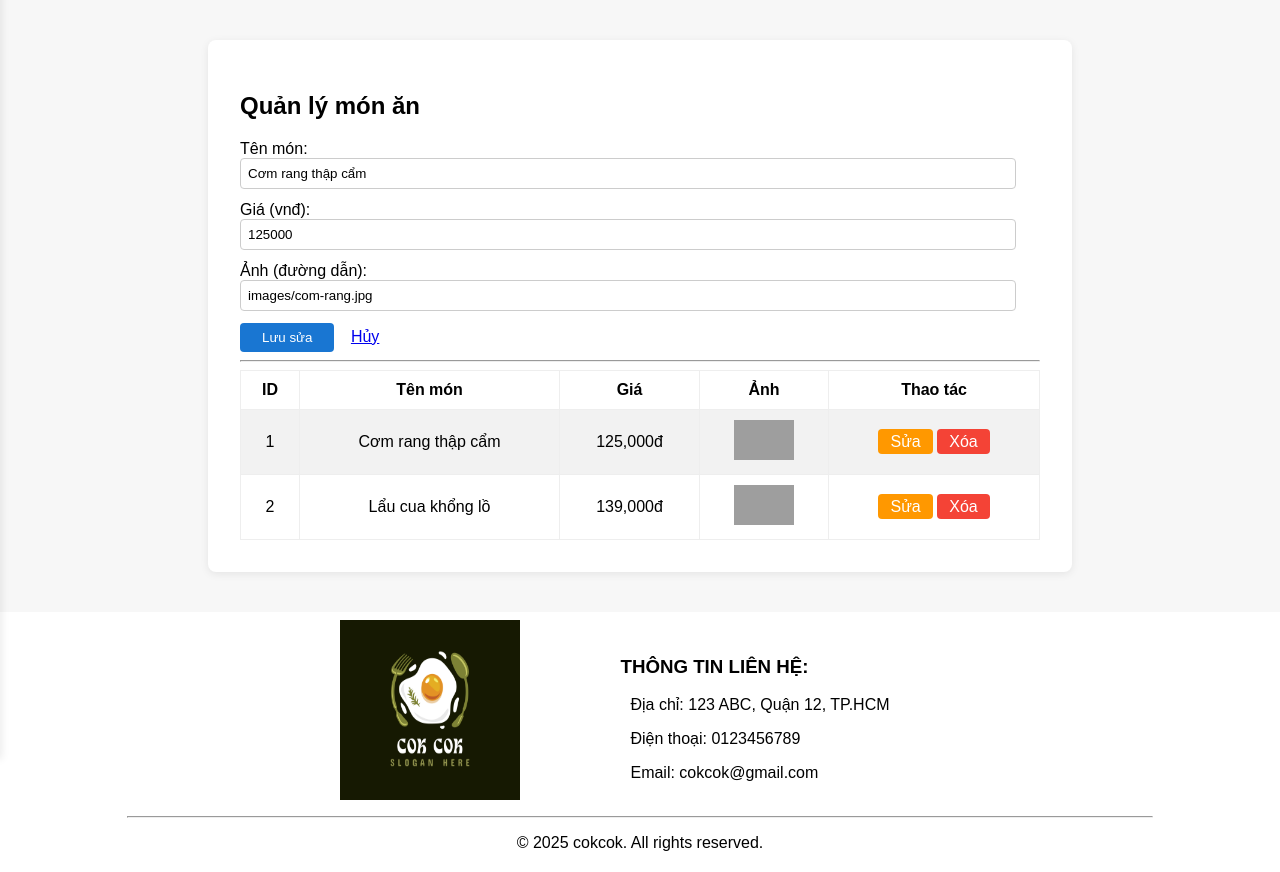
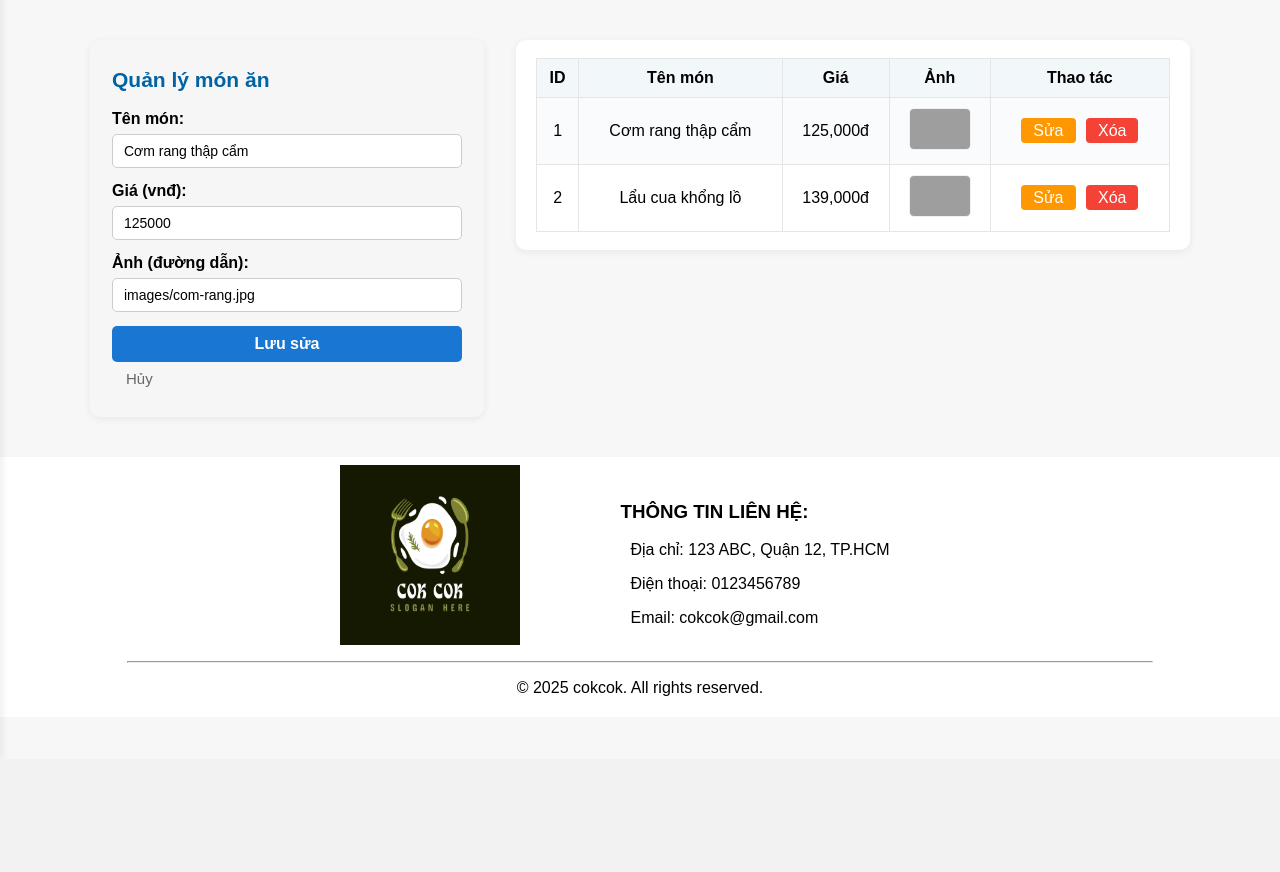
Before and after one commit to nhathuymario/CNPM, a PHP site: page /CNPM/ADMIN/index.php?edit_id=1 in a window 1280 px wide. Shown: the part 41-913 px from the top of the page. After the commit the page ends 758 px from the top, so only its background shows below. Run offline with PHP 8.4, Linux system fonts and the light colour scheme; a user stored in the database is signed in; data comes from the database, SQL or seed files in the repository; grey boxes are pictures that could not be loaded.

Commit message:
sữa link

```diff
--- a/ADMIN/index.php
+++ b/ADMIN/index.php
@@ -68,9 +68,10 @@ if (isset($_GET['edit_id'])) {
 ob_start();
 ?>
 
-<div class="container">
+<div class="menu-management-container">
+  <!-- Form bên trái -->
+  <div class="menu-form">
     <h2>Quản lý món ăn</h2>
-    <!-- Form thêm/sửa món -->
     <form method="post">
       <div class="form-group">
         <label>Tên món:</label>
@@ -87,14 +88,16 @@ ob_start();
       <?php if ($edit_dish): ?>
         <input type="hidden" name="id" value="<?php echo $edit_dish['id']; ?>">
         <input type="submit" name="edit_dish" value="Lưu sửa">
-            <a href="dishes.php" style="margin-left:12px;">Hủy</a>
+        <a href="index.php" class="btn-cancel">Hủy</a>
       <?php else: ?>
         <input type="submit" name="add_dish" value="Thêm món">
       <?php endif; ?>
     </form>
-    <hr>
-    <!-- Bảng món ăn -->
-    <table>
+  </div>
+
+  <!-- Bảng bên phải -->
+  <div class="menu-list-section">
+    <table class="menu-list">
       <tr>
         <th>ID</th>
         <th>Tên món</th>
@@ -116,6 +119,7 @@ ob_start();
       <?php endforeach; ?>
     </table>
   </div>
+</div>
 
 
 
--- a/assets/css/listmenu.css
+++ b/assets/css/listmenu.css
@@ -2,49 +2,112 @@ body {
   font-family: Arial, sans-serif;
   background: #f7f7f7;
 }
-.container {
-  max-width: 800px;
+
+/* Layout 2 cột */
+.menu-management-container {
+  display: flex;
+  gap: 32px;
+  align-items: flex-start;
+  max-width: 1100px;
+  width: 100%;
   margin: 40px auto;
+  box-sizing: border-box;
+  flex-wrap: wrap;
+}
+
+/* Form bên trái */
+.menu-form {
+  flex: 0 0 350px;
+  background: #f6f6f6;
+  padding: 28px 22px 22px 22px;
+  border-radius: 10px;
+  box-shadow: 0 2px 8px #0001;
+  min-width: 240px;
+  max-width: 420px;
+}
+.menu-form h2 {
+  margin-top: 0;
+  margin-bottom: 18px;
+  font-size: 21px;
+  color: #0063a6;
+}
+.form-group {
+  margin-bottom: 14px;
+}
+.menu-form label {
+  font-weight: 600;
+  display: block;
+  margin-bottom: 6px;
+}
+.menu-form input[type="text"],
+.menu-form input[type="number"] {
+  width: 100%;
+  padding: 8px 11px;
+  border: 1px solid #ccc;
+  border-radius: 5px;
+  font-size: 14px;
+  box-sizing: border-box;
+}
+.menu-form input[type="submit"] {
+  width: 100%;
+  background: #1976d2;
+  color: #fff;
+  padding: 9px 0;
+  border: none;
+  border-radius: 5px;
+  font-size: 16px;
+  cursor: pointer;
+  font-weight: bold;
+  transition: background 0.18s;
+}
+.menu-form input[type="submit"]:hover {
+  background: #115ea8;
+}
+.btn-cancel {
+  display: inline-block;
+  margin-left: 14px;
+  color: #666;
+  text-decoration: none;
+  font-size: 15px;
+  line-height: 2.2;
+}
+
+/* Danh sách bên phải */
+.menu-list-section {
+  flex: 1 1 500px;
+  min-width: 340px;
   background: #fff;
-  border-radius: 8px;
-  padding: 32px;
-  box-shadow: 0 2px 8px rgba(0, 0, 0, 0.08);
+  padding: 18px 20px;
+  border-radius: 10px;
+  box-shadow: 0 2px 8px #0001;
+  overflow-x: auto;
 }
-h2 {
-  margin-bottom: 20px;
+.menu-list {
+  width: 100%;
+  border-collapse: collapse;
+  font-size: 16px;
 }
-table {
-  border-collapse: collapse;
-  width: 100%;
-  background: #fff;
-}
-th,
-td {
-  border: 1px solid #eee;
-  padding: 10px;
+.menu-list th,
+.menu-list td {
+  border: 1px solid #e5e5e5;
+  padding: 10px 8px;
   text-align: center;
 }
-tr:nth-child(even) {
-  background: #f2f2f2;
+.menu-list th {
+  background: #f2f7fa;
+  font-weight: bold;
 }
-.form-group {
-  margin-bottom: 12px;
+.menu-list tr:nth-child(even) {
+  background: #f9fbfd;
 }
-input[type="text"],
-input[type="number"] {
-  width: 95%;
-  padding: 7px;
-  border: 1px solid #ccc;
-  border-radius: 4px;
+.menu-list tr:hover {
+  background: #e7f1ff;
 }
-input[type="submit"] {
-  padding: 7px 22px;
-  background: #1976d2;
-  color: #fff;
-  border: none;
-  border-radius: 4px;
-  cursor: pointer;
+.menu-list .btn {
+  margin: 0 3px;
 }
+
+/* Nút giữ nguyên class cũ */
 .btn {
   padding: 4px 12px;
   border-radius: 4px;
@@ -57,8 +120,34 @@ input[type="submit"] {
 .btn-delete {
   background: #f44336;
 }
+.btn-edit:hover {
+  background: #e57a00;
+}
+.btn-delete:hover {
+  background: #c2332a;
+}
+
+/* Ảnh món */
 .dish-img {
   width: 60px;
   height: 40px;
   object-fit: cover;
+  border-radius: 5px;
+  background: #fafafa;
+  border: 1px solid #f0f0f0;
 }
+
+/* Responsive: stack dọc khi màn nhỏ */
+@media (max-width: 900px) {
+  .menu-management-container {
+    flex-direction: column;
+    gap: 18px;
+    padding: 0 4vw;
+  }
+  .menu-form,
+  .menu-list-section {
+    width: 100%;
+    max-width: 100%;
+    margin-bottom: 22px;
+  }
+}
--- a/functions/database.php
+++ b/functions/database.php
@@ -4,7 +4,7 @@
     $username = "root";
     $password = "";
     $database = "webnhahang";
-    $port = 3306;
+    $port = 3307;
 
     // Kết nối MySQL với port chỉ định
     $conn = new mysqli($host, $username, $password, $database, $port);
--- a/includes/headerAdmin.php
+++ b/includes/headerAdmin.php
@@ -34,16 +34,16 @@
         </a>
     </div>
     <div class="user-info">
-    <span class="username">
-        <?php echo htmlspecialchars($_SESSION['username']); ?>
-    </span>
-    <span class="dropdown-arrow" onclick="toggleUserMenu()">&#9660;</span>
-    <div id="user-menu" class="user-menu">
+      <span class="username">
+        <?php echo htmlspecialchars($_SESSION['username'] ?? ''); ?>
+      </span>
+      <span class="dropdown-arrow" onclick="toggleUserMenu()">&#9660;</span>
+      <div id="user-menu" class="user-menu">
         <div class="menu-item user">
-            <?php echo htmlspecialchars($_SESSION['username']); ?>
+          <?php echo htmlspecialchars($_SESSION['username'] ?? ''); ?>
         </div>
-        <div class="menu-item logout" onclick="window.location.href='../functions/logoutAdmin.php'">
-            Đăng xuất
+        <div class="menu-item logout" onclick="window.location.href='<?php echo BASE_URL; ?>functions/logoutAdmin.php'">
+          Đăng xuất
         </div>
     </div>
 </div>
--- a/includes/headerStaff.php
+++ b/includes/headerStaff.php
@@ -50,7 +50,7 @@ $isFloor = ($current === 'floor.php');
         <div class="menu-item user">
           <?php echo htmlspecialchars($_SESSION['username'] ?? ''); ?>
         </div>
-        <div class="menu-item logout" onclick="window.location.href='/functions/logoutStaff.php'">
+        <div class="menu-item logout" onclick="window.location.href='<?php echo BASE_URL; ?>functions/logoutStaff.php'">
           Đăng xuất
         </div>
       </div>
--- a/includes/masterAdmin.php
+++ b/includes/masterAdmin.php
@@ -15,10 +15,10 @@
     <link rel="stylesheet" href="<?php echo BASE_URL; ?>assets/css/listmenu.css">
     <link rel="stylesheet" href="<?php echo BASE_URL; ?>assets/css/table.css">
     <link rel="stylesheet" href="https://cdnjs.cloudflare.com/ajax/libs/font-awesome/6.4.2/css/all.min.css" />
-    <script src="https://code.jquery.com/jquery-3.6.0.min.js"></script>
-    <script src="<?php echo BASE_URL; ?>assets/js/iconuser.js"></script>
-    <script src="<?php echo BASE_URL; ?>assets/js/menu.js"></script>
-    <script src="<?php echo BASE_URL; ?>assets/js/user.js"></script>
+    <script src="https://code.jquery.com/jquery-3.6.0.min.js" defer></script>
+    <script src="<?php echo BASE_URL; ?>assets/js/iconuser.js" defer></script>
+    <script src="<?php echo BASE_URL; ?>assets/js/menu.js" defer></script>
+    <script src="<?php echo BASE_URL; ?>assets/js/user.js" defer></script>
     <title>Master Layout</title>
 </head>
 <body>
```
Lines whose indentation alone changed are shown as unchanged.
